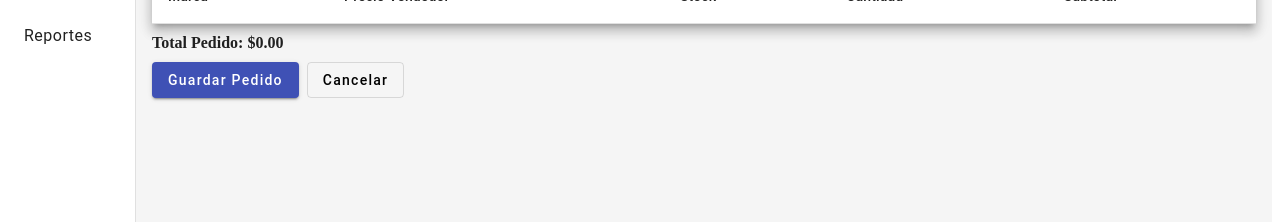
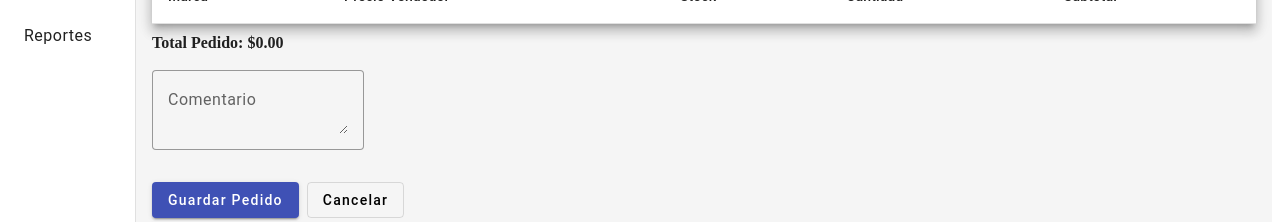
Before and after one commit to jpcintegral/misventasAg, an Angular app: page /surtido/new in a window 1280 px wide. Shown: the part 244-466 px from the top of the page. Built offline with nearby package versions, Linux system fonts and the light colour scheme; no server answers; sample sign-in values are in the browser's storage.

Commit message:
se agrega campo de comentario en el formulario de venta y se muestra en detalle de venta

```diff
--- a/src/app/components/surtido/create-seller-order.component.html
+++ b/src/app/components/surtido/create-seller-order.component.html
@@ -54,6 +54,18 @@
   <div class="total">
     Total Pedido: {{ calculateGrandTotal() | currency }}
   </div>
+   <br>
+        <!-- NUEVO CAMPO: Comentario -->
+        <mat-form-field appearance="outline" class="full-width mt-6">
+          <mat-label>Comentario</mat-label>
+          <textarea
+            matInput
+            formControlName="comentario"
+            rows="2"
+            placeholder="Agrega un comentario sobre la venta (opcional)">
+          </textarea>
+        </mat-form-field>
+        <br>
 
   <div class="buttons">
     <button mat-raised-button color="primary" type="submit">Guardar Pedido</button>
--- a/src/app/components/surtido/create-seller-order.component.ts
+++ b/src/app/components/surtido/create-seller-order.component.ts
@@ -29,7 +29,8 @@ export class CreateSellerOrderComponent implements OnInit {
 
   form = this.fb.group({
     vendedorId: [null, Validators.required],
-    articulos: this.fb.array([]) // FormArray dinámico
+    articulos: this.fb.array([]), // FormArray dinámico
+    comentario : ['']
   });
 
   vendedores: any[] = [];
@@ -121,7 +122,8 @@ export class CreateSellerOrderComponent implements OnInit {
       vendedor: this.form.value.vendedorId,
       fecha: new Date(),
       status: 'PENDIENTE',
-      total: this.calculateGrandTotal()
+      total: this.calculateGrandTotal(),
+      comentario: this.form.controls['comentario'].value || ''
     };
 
     this.api.createSellerOrder(pedido).subscribe({
--- a/src/app/components/ventas/sale-detail.component.html
+++ b/src/app/components/ventas/sale-detail.component.html
@@ -4,6 +4,9 @@
 
   <!-- Información de la venta -->
   <div class="venta-info">
+     <br>
+      <p><strong>Comentario: </strong>{{venta.comentario}}</p>
+
     <p  *ngIf="vendedor"><strong>Vendedor:</strong> {{ vendedor }}</p>
     <p ><strong>Fecha:</strong> {{ venta.fecha | date:'short' }}</p>
     <p><strong>Status:</strong> {{ venta.status }}</p>
--- a/src/app/components/ventas/sale-detail.component.ts
+++ b/src/app/components/ventas/sale-detail.component.ts
@@ -68,6 +68,7 @@ export class SaleDetailComponent implements OnInit {
             pagos: v.payments || [],
             payments: v.payments || [],
             total: v.total,
+            comentario: v.comentario || '',
             items: v.items.map((i: any) => ({
               id: i.id,
               articulo: i.articulo || 'N/A',
--- a/src/app/components/ventas/sale-form.component.html
+++ b/src/app/components/ventas/sale-form.component.html
@@ -47,14 +47,14 @@
       </table>
     </div>
 
-     <!-- Contenedor de campos (estatus, monto, evidencia) -->
+     <!-- Contenedor de campos (estatus, monto, evidencia, comentario) -->
     <div class="form-fields">
       <div class="status-select" *ngIf="calculateGrandTotal() > 0">
         <mat-form-field appearance="outline" class="full-width">
           <mat-label>Estatus de la Venta</mat-label>
           <mat-select [formControl]="form.controls['status']">
             <mat-option value="PENDIENTE">Pendiente</mat-option>
-            <mat-option value="CANCELADO">Cancelado</mat-option>"
+            <mat-option value="CANCELADO">Cancelado</mat-option>
             <mat-option value="PARCIAL">Parcial</mat-option>
             <mat-option value="PAGADO">Pagado</mat-option>
           </mat-select>
@@ -75,10 +75,20 @@
         <label for="evidencia">Comprobante de Pago (opcional)</label>
         <input id="evidencia" type="file" (change)="onFileSelected($event)">
       </div>
+
+        <br>
+        <!-- NUEVO CAMPO: Comentario -->
+        <mat-form-field appearance="outline" class="full-width mt-3">
+          <mat-label>Comentario</mat-label>
+          <textarea
+            matInput
+            formControlName="comentario"
+            rows="2"
+            placeholder="Agrega un comentario sobre la venta (opcional)">
+          </textarea>
+        </mat-form-field>
+       </div>
     </div>
-      </div>
-
-
 
   </div>
 
--- a/src/app/components/ventas/sale-form.component.ts
+++ b/src/app/components/ventas/sale-form.component.ts
@@ -37,6 +37,7 @@ export class SaleFormComponent implements OnInit {
   form = this.fb.group({
     articulos: this.fb.array<FormControl<number>>([]),
      status: this.fb.control('PENDIENTE', { nonNullable: true }),
+      comentario: [''],
 
   });
 montoControl = new FormControl(0, [Validators.required, Validators.min(0)]);
@@ -132,7 +133,8 @@ onFileSelected(event: any) {
     fecha: new Date(),
     status: this.form.controls['status'].value,
     total: this.calculateGrandTotal(),
-    vendedor: null
+    vendedor: null,
+    comentario: this.form.controls['comentario'].value || ''
   };
 
   this.api.createSellerOrder(venta).subscribe({
```
